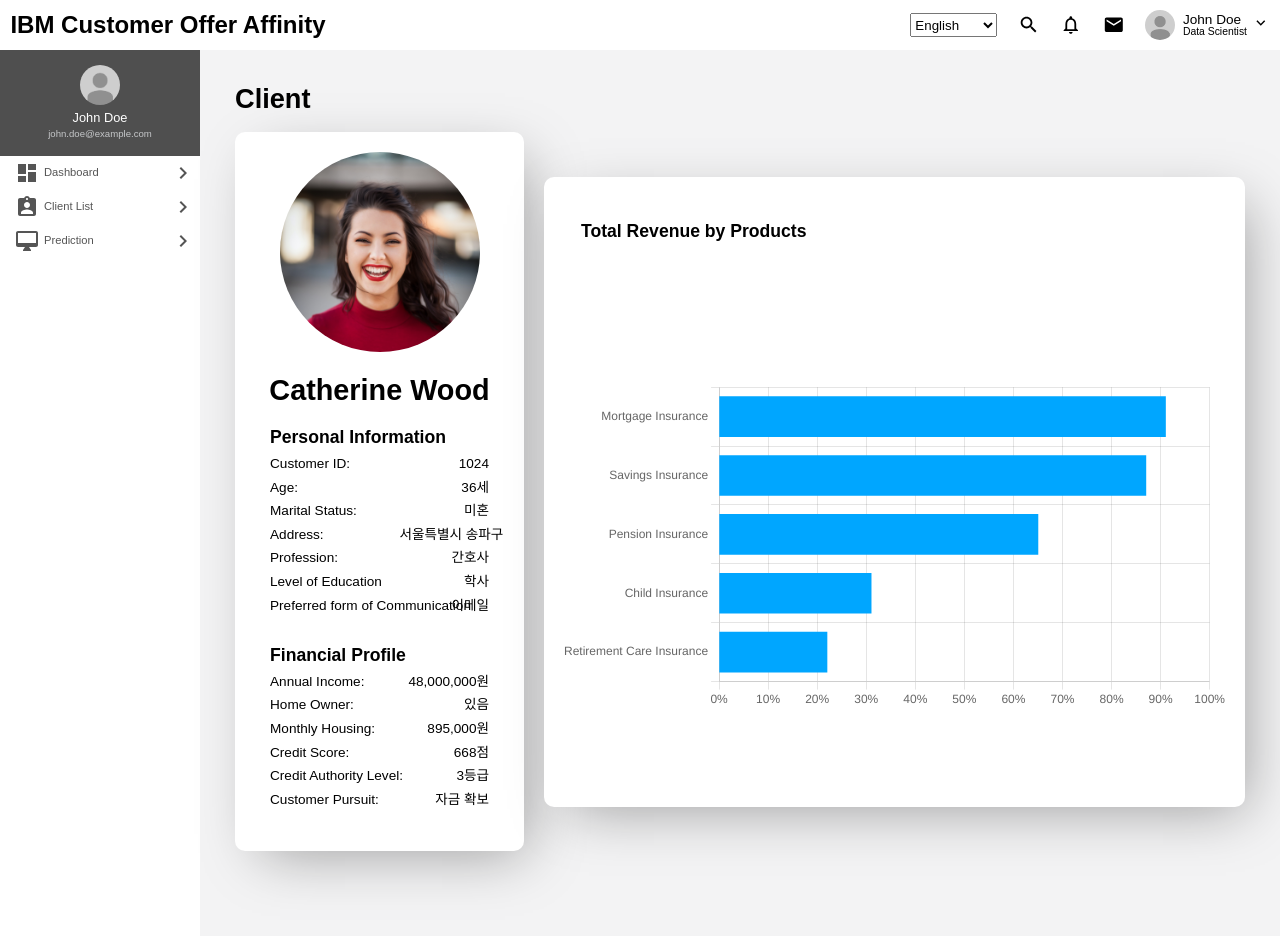
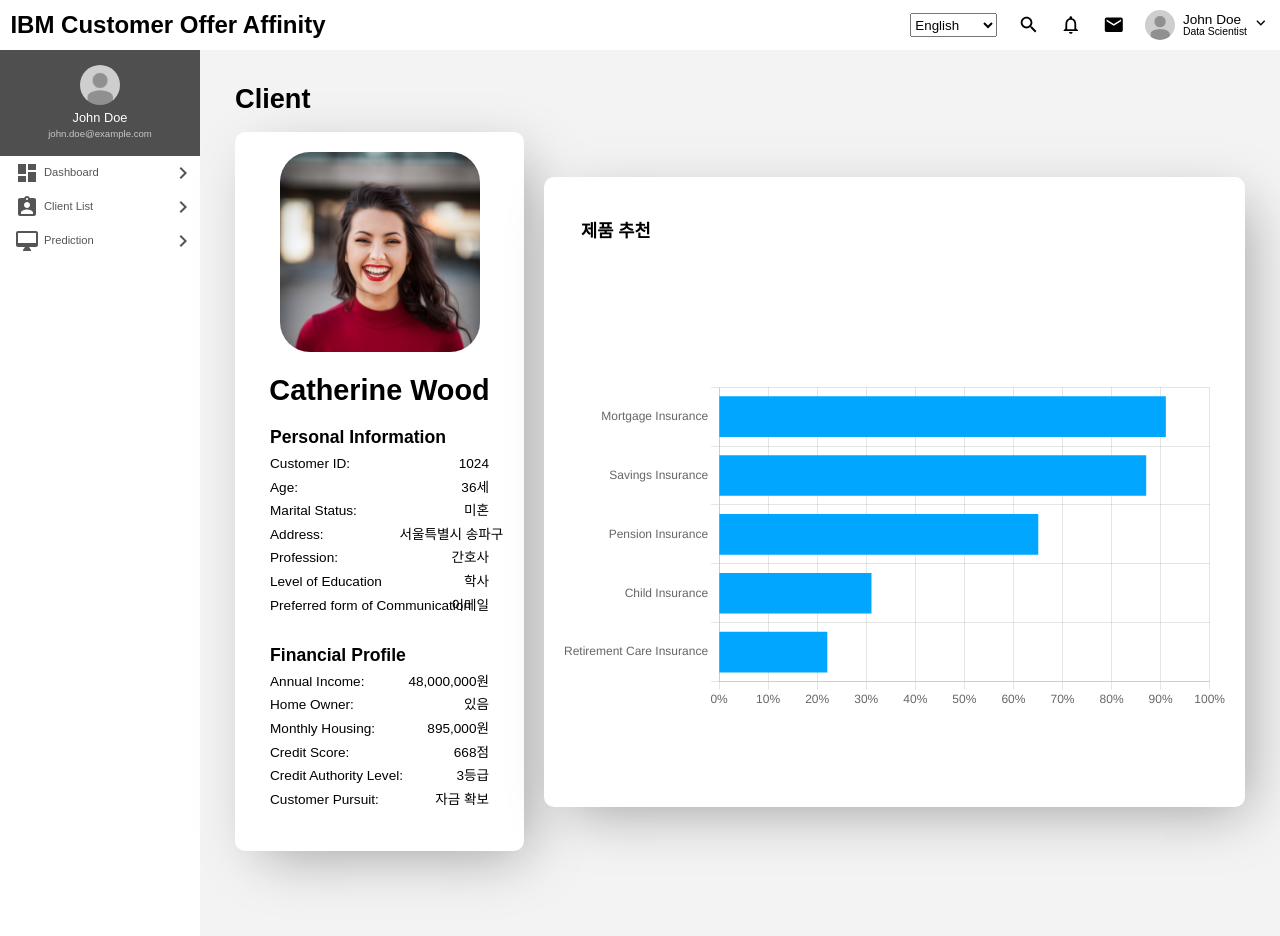
Before and after one commit to Simbamon/ibm_cp4d_demo_frontend, a React (Create React App) app: page /dashboard/prediction/1024 in a window 1280 px wide. Built offline with nearby package versions, Linux system fonts and the light colour scheme; grey boxes are pictures that could not be loaded.

Commit message:
in progress

```diff
--- a/src/Components/Clients/Client1.js
+++ b/src/Components/Clients/Client1.js
@@ -99,7 +99,7 @@ export class Client1 extends Component {
                         <ClientBox2>
                         <PieChart>
                         <thead>
-                                <caption>{t('piechart.1')}</caption>
+                                <caption>제품 추천</caption>
                                 <tr>
                                     <th>
                                     <Bar
--- a/src/Components/Clients/Client_element.js
+++ b/src/Components/Clients/Client_element.js
@@ -46,7 +46,7 @@ export const ClientPic = styled.div`
     background-image: url(${props => props.img});
     background-size: cover;
     width: 200px;
-    border-radius: 50%;
+    border-radius: 15%;
     height: 200px;
     text-decoration: none;
     margin: 5px auto;
--- a/src/Components/Navbar/Navbar_element.js
+++ b/src/Components/Navbar/Navbar_element.js
@@ -21,6 +21,9 @@ export const NavLink = styled.div `
 export const NavMenu = styled.div`
     display: flex;
     align-items: center;
+    @media screen and (max-width: 991px) {
+        display: none;
+    }
 `
 
 export const Profile = styled.div`
--- a/src/Components/Prediction/Prediction.js
+++ b/src/Components/Prediction/Prediction.js
@@ -6,9 +6,7 @@ export class Prediction extends Component {
         const test = await fetch('/token')
         const resp = await test.json()
         const cp4d_token = resp.access_token
-        console.log(cp4d_token)
-        const data = { token: cp4d_token, url: "<YOUR_ML_ENDPOINT_GOES_HERE>" }
-        console.log(data)
+        const data = { token: cp4d_token, url: "https://us-south.ml.cloud.ibm.com/ml/v4/deployments/a3a29977-82b2-4c9f-b7b3-a1db7d7e724a/predictions?version=2021-02-15" }
 
         const options = {
             method: 'POST',
```
